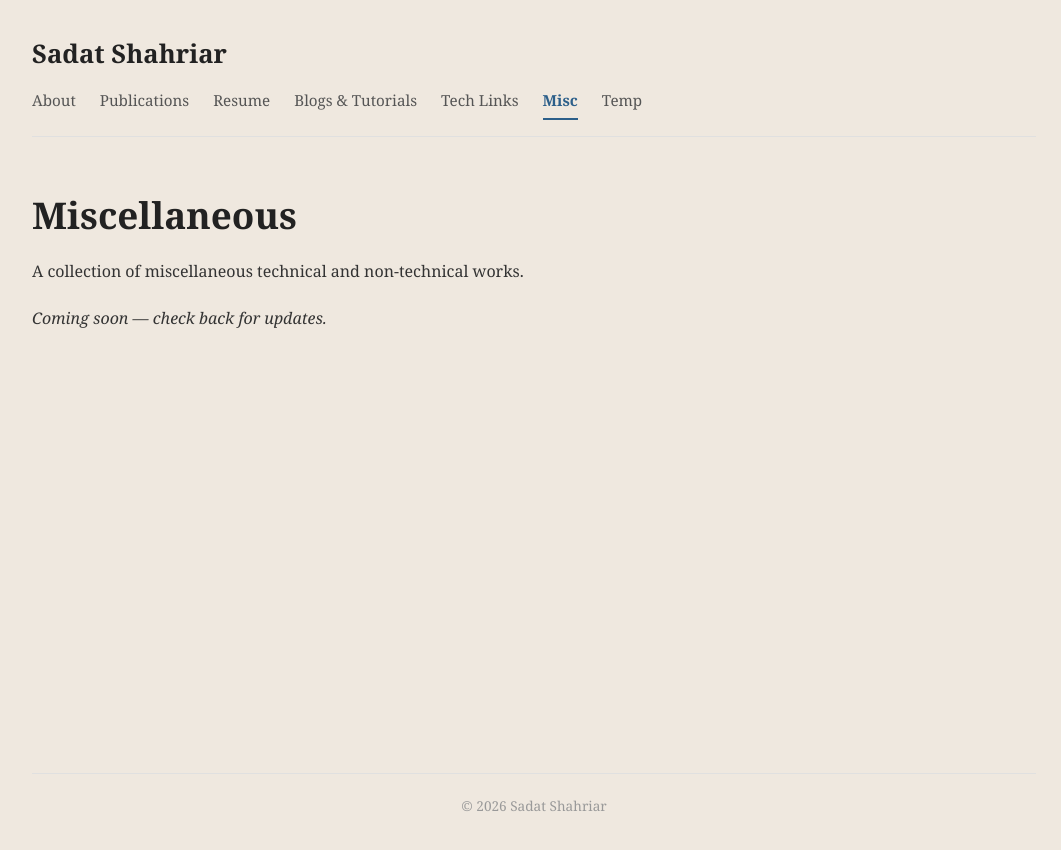
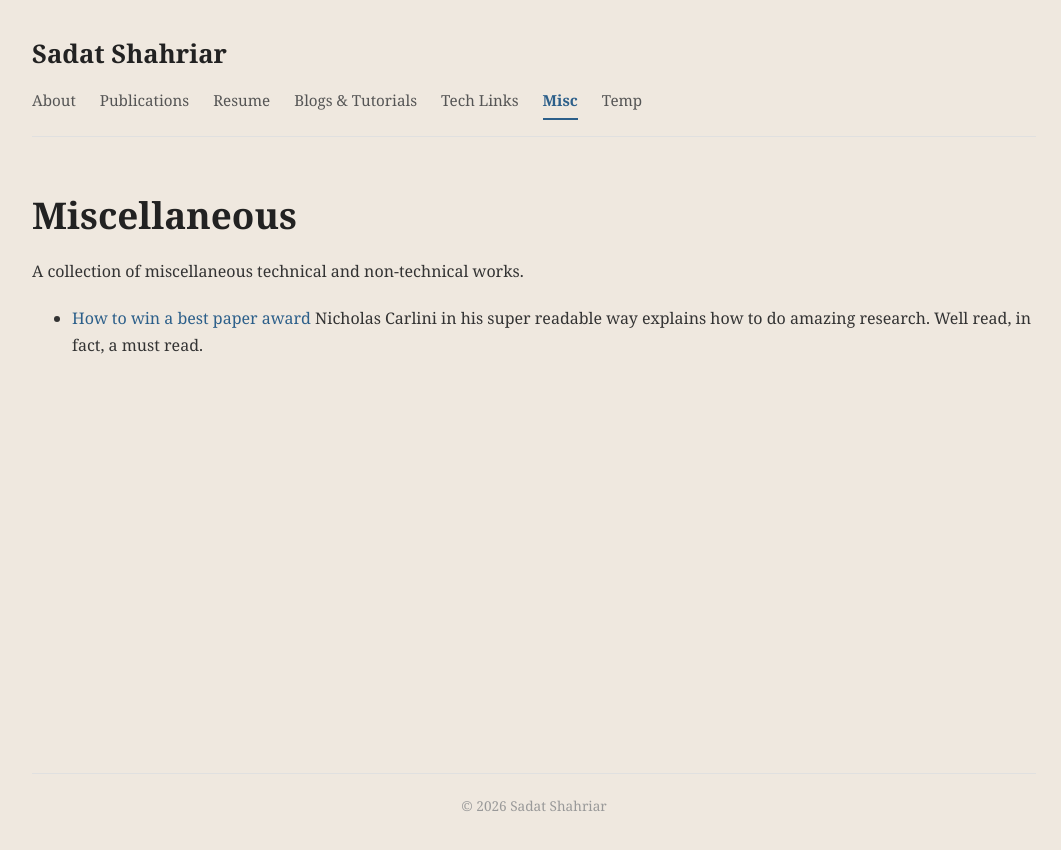
Before and after one commit to sadat1971/sadat1971.github.io, a Jekyll site: the page built from misc.md, in a window 1280 px wide. Shown: the top 850 px of the page, without its empty margins (106-1167 px from the left). Built offline with Jekyll 4.4.1, drawn with Linux system fonts in a browser that asks for light colours.

Commit message:
Add resource link for winning a best paper award
Added a link to a resource on winning a best paper award.

```diff
--- a/misc.md
+++ b/misc.md
@@ -7,4 +7,6 @@ title: Misc
 
 A collection of miscellaneous technical and non-technical works.
 
-*Coming soon — check back for updates.*
+
+- [How to win a best paper award](https://nicholas.carlini.com/writing/2026/how-to-win-a-best-paper-award.html)
+  Nicholas Carlini in his super readable way explains how to do amazing research. Well read, in fact, a must read.
```
